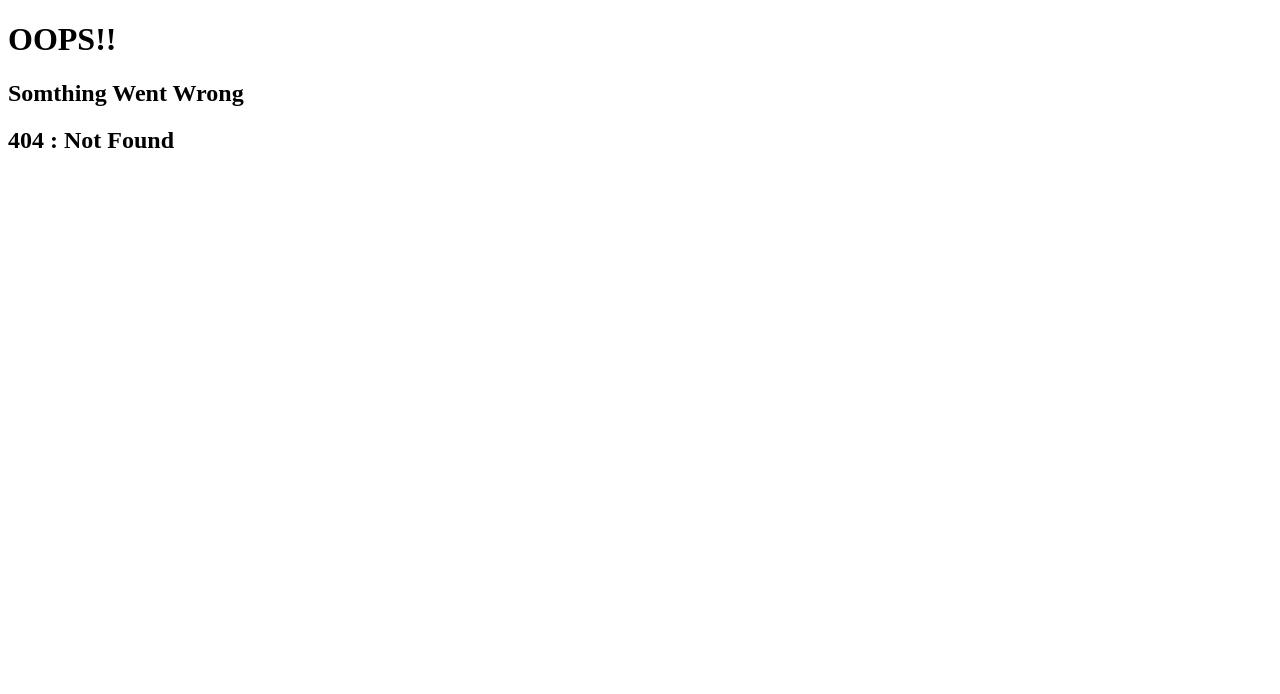
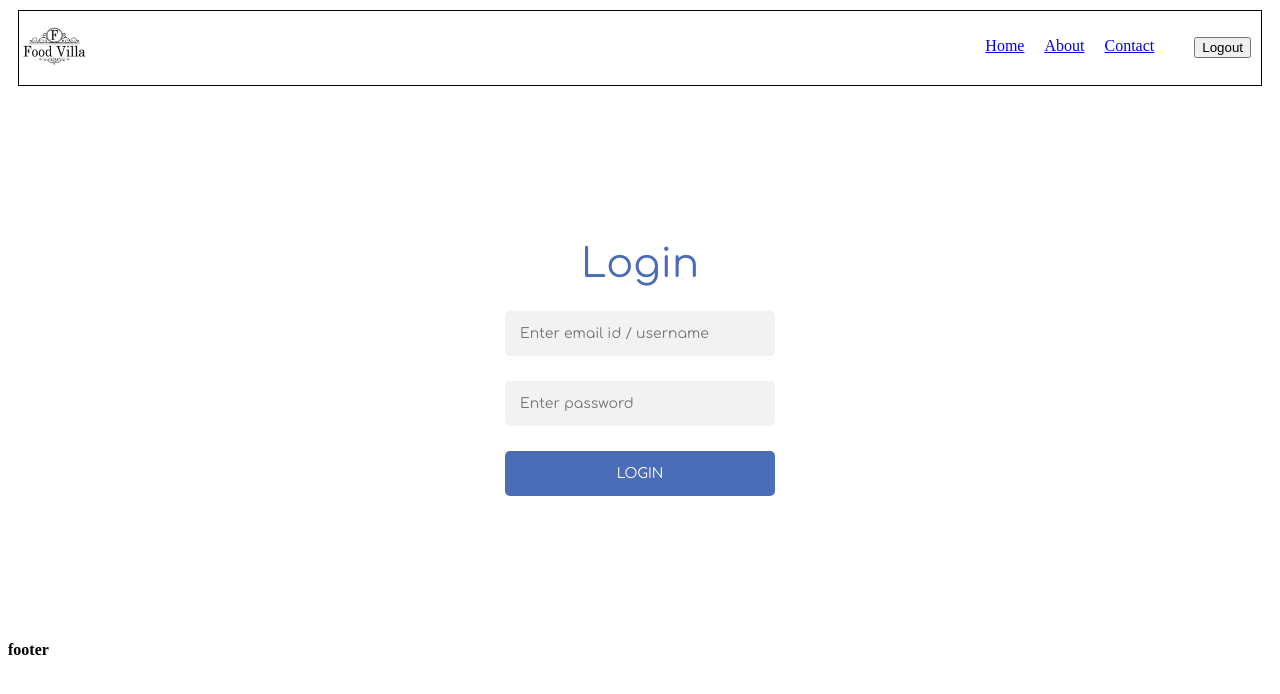
Before and after one commit to Jay-agg/foodvilla, a React (Vite) app: page /login in a window 1280 px wide. Before the commit this address had no page. Shown: the top 694 px of the page. Built offline with nearby package versions, Linux system fonts and the light colour scheme.

Commit message:
added login page

```diff
--- a/index.css
+++ b/index.css
@@ -1,3 +1,5 @@
+@import url("https://fonts.googleapis.com/css2?family=Comfortaa&display=swap");
+
 .header {
   display: flex;
   justify-content: space-between;
@@ -44,3 +46,72 @@
 .menu {
   display: flex;
 }
+
+.login {
+  width: 360px;
+  padding: 8% 0 0;
+  margin: auto;
+  font-family: "Comfortaa", cursive;
+}
+
+.form {
+  position: relative;
+  z-index: 1;
+  background: #ffffff;
+  border-radius: 10px;
+  max-width: 360px;
+  margin: 0 auto 100px;
+  padding: 45px;
+  text-align: center;
+}
+
+.form input {
+  outline: 0;
+  background: #f2f2f2;
+  width: 100%;
+  border: 0;
+  border-radius: 5px;
+  margin: 0 0 15px;
+  padding: 15px;
+  box-sizing: border-box;
+  font-size: 14px;
+  font-family: "Comfortaa", cursive;
+}
+
+.form input:focus {
+  background: #dbdbdb;
+}
+
+.form button {
+  font-family: "Comfortaa", cursive;
+  text-transform: uppercase;
+  outline: 0;
+  background: #4b6cb7;
+  width: 100%;
+  border: 0;
+  border-radius: 5px;
+  padding: 15px;
+  color: #ffffff;
+  font-size: 14px;
+  -webkit-transition: all 0.3 ease;
+  transition: all 0.3 ease;
+  cursor: pointer;
+}
+
+.form button:active {
+  background: #395591;
+}
+
+.form span {
+  font-size: 40px;
+  color: #4b6cb7;
+  margin-bottom: 25px;
+  display: block;
+}
+
+.form p.error {
+  margin: 0 0 10px 10px;
+  text-align: left;
+  font-size: 10px;
+  color: red;
+}
--- a/package.json
+++ b/package.json
@@ -15,9 +15,11 @@
     "process": "^0.11.10"
   },
   "dependencies": {
+    "formik": "^2.4.5",
     "react": "^18.2.0",
     "react-dom": "^18.2.0",
-    "react-router-dom": "^6.21.3"
+    "react-router-dom": "^6.21.3",
+    "yup": "^1.3.3"
   },
   "description": ""
 }
--- a/src/App.js
+++ b/src/App.js
@@ -8,6 +8,7 @@ import Error from "./components/Error";
 import { RouterProvider, createBrowserRouter, Outlet } from "react-router-dom";
 import Contact from "./components/Contact";
 import Menu from "./components/Menu";
+import Login from "./components/Login";
 
 const AppLayout = () => {
   return (
@@ -42,6 +43,10 @@ const appRouter = createBrowserRouter([
         path: "restaurants/:resId",
         element: <Menu />,
       },
+      {
+        path: "/login",
+        element: <Login />,
+      },
     ],
   },
 ]);
--- a/src/components/Header.js
+++ b/src/components/Header.js
@@ -39,7 +39,7 @@ const Header = () => {
               </button>
             ) : (
               <button className="login-btn" onClick={() => setIsLoggedin(true)}>
-                Login
+                <Link to="/login">Login</Link>
               </button>
             )}
           </li>
--- /dev/null
+++ b/src/components/Login.js
@@ -0,0 +1,82 @@
+import { Formik } from "formik";
+import { Link } from "react-router-dom";
+import * as Yup from "yup";
+
+// Creating schema
+const schema = Yup.object().shape({
+  email: Yup.string()
+    .required("Email is a required field")
+    .email("Invalid email format"),
+  password: Yup.string()
+    .required("Password is a required field")
+    .min(8, "Password must be at least 8 characters"),
+});
+
+function Login() {
+  return (
+    <>
+      {/* Wrapping form inside formik tag and passing our schema to validationSchema prop */}
+      <Formik
+        validationSchema={schema}
+        initialValues={{ email: "", password: "" }}
+        onSubmit={(values) => {
+          // Alert the input values of the form that we filled
+          alert(JSON.stringify(values));
+        }}
+      >
+        {({
+          values,
+          errors,
+          touched,
+          handleChange,
+          handleBlur,
+          handleSubmit,
+        }) => (
+          <div className="login">
+            <div className="form">
+              {/* Passing handleSubmit parameter tohtml form onSubmit property */}
+              <form noValidate onSubmit={handleSubmit}>
+                <span>Login</span>
+                {/* Our input html with passing formik parameters like handleChange, values, handleBlur to input properties */}
+                <input
+                  type="email"
+                  name="email"
+                  onChange={handleChange}
+                  onBlur={handleBlur}
+                  value={values.email}
+                  placeholder="Enter email id / username"
+                  className="form-control inp_text"
+                  id="email"
+                />
+                {/* If validation is not passed show errors */}
+                <p className="error">
+                  {errors.email && touched.email && errors.email}
+                </p>
+                {/* Our input html with passing formik parameters like handleChange, values, handleBlur to input properties */}
+                <input
+                  type="password"
+                  name="password"
+                  onChange={handleChange}
+                  onBlur={handleBlur}
+                  value={values.password}
+                  placeholder="Enter password"
+                  className="form-control"
+                />
+                {/* If validation is not passed show errors */}
+                <p className="error">
+                  {errors.password && touched.password && errors.password}
+                </p>
+                {/* Click on submit button to submit the form */}
+                <Link to="/">
+                  <button type="submit">Login</button>
+                </Link>
+              </form>
+            </div>
+          </div>
+        )}
+      </Formik>
+    </>
+  );
+}
+
+export default Login;
```
Also changed, not shown: 1 other file (tests, documents, lock files or other folders).
